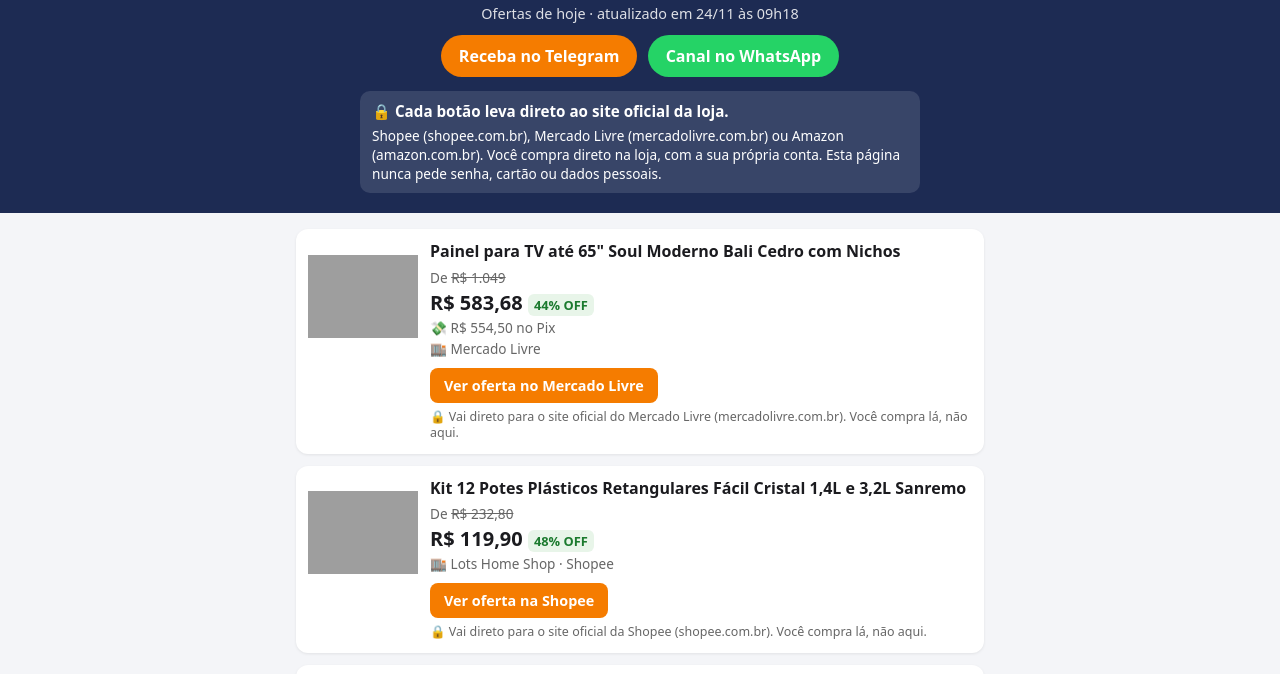
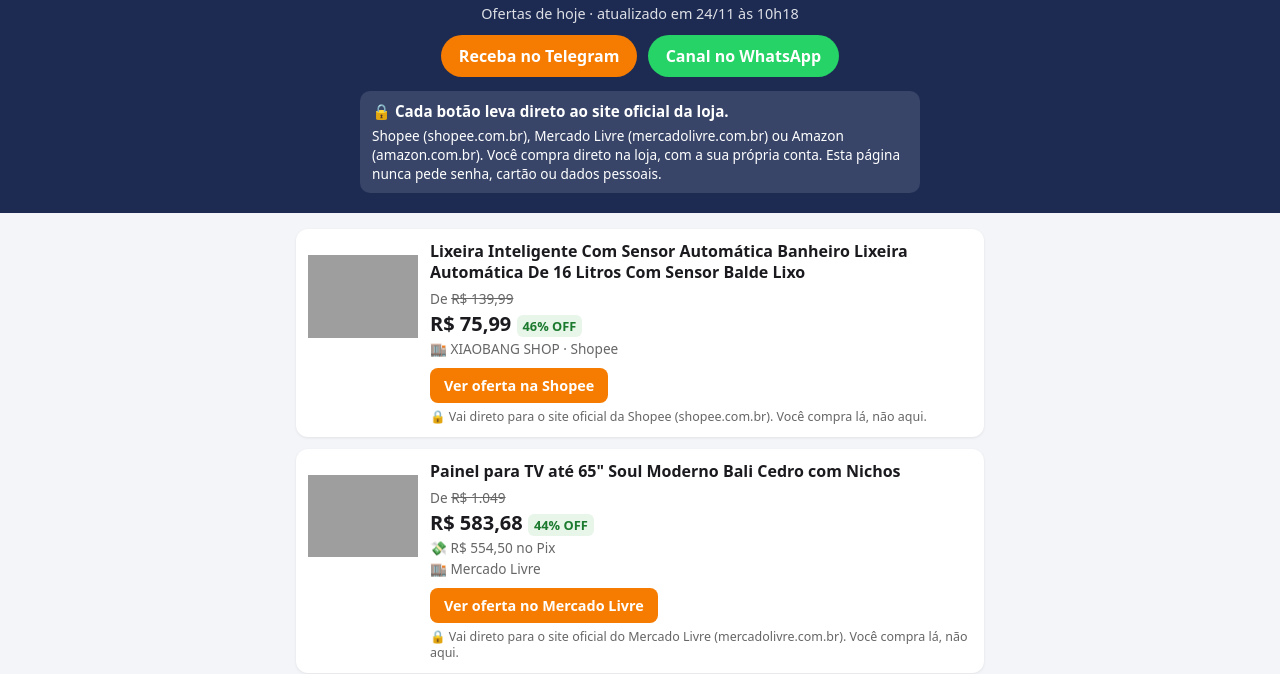
Before and after one commit to ofertascasa/ofertascasa.github.io, a plain HTML site: page index.html in a window 1280 px wide. Shown: the part 55-729 px from the top of the page. Drawn offline with Linux system fonts and the light colour scheme; grey boxes are pictures that could not be loaded.

Commit message:
atualiza as ofertas de hoje

```diff
--- a/index.html
+++ b/index.html
@@ -39,7 +39,7 @@ footer{max-width:720px;margin:0 auto;padding:8px 16px 32px;color:var(--cinza);fo
 <body>
 <header>
 <h1>🛋️ Ofertas Casa</h1>
-<p>Ofertas de hoje · atualizado em 24/11 às 09h18</p>
+<p>Ofertas de hoje · atualizado em 24/11 às 10h18</p>
 <a class="canal" href="https://t.me/OfertasCasaOficial">Receba no Telegram</a>
 <a class="canal whats" href="https://whatsapp.com/channel/0029VbEWegZ9xVJgP6oF842a">Canal no WhatsApp</a>
 <div class="seguro">
@@ -48,6 +48,7 @@ footer{max-width:720px;margin:0 auto;padding:8px 16px 32px;color:var(--cinza);fo
 </div>
 </header>
 <main>
+<article class="oferta"><img src="https://cf.shopee.com.br/file/br-11134207-81z1k-mfvhxi15yww53c" alt="Lixeira Inteligente Com Sensor Automática Banheiro Lixeira Automática De 16 Litros Com Sensor Balde Lixo" loading="lazy"><div class="info"><h2>Lixeira Inteligente Com Sensor Automática Banheiro Lixeira Automática De 16 Litros Com Sensor Balde Lixo</h2><p class="de">De <s>R$ 139,99</s></p><p class="por">R$ 75,99 <span class="off">46% OFF</span></p><p class="loja">🏬 XIAOBANG SHOP · Shopee</p><a class="botao" href="https://s.shopee.com.br/9fMiPC23Ih" target="_blank" rel="sponsored nofollow noopener">Ver oferta na Shopee</a><p class="destino">🔒 Vai direto para o site oficial da Shopee (shopee.com.br). Você compra lá, não aqui.</p></div></article>
 <article class="oferta"><img src="https://http2.mlstatic.com/D_Q_NP_2X_974505-MLA116565594318_092026-E.jpg" alt="Painel para TV até 65&quot; Soul Moderno Bali Cedro com Nichos" loading="lazy"><div class="info"><h2>Painel para TV até 65&quot; Soul Moderno Bali Cedro com Nichos</h2><p class="de">De <s>R$ 1.049</s></p><p class="por">R$ 583,68 <span class="off">44% OFF</span></p><p class="pix">💸 R$ 554,50 no Pix</p><p class="loja">🏬 Mercado Livre</p><a class="botao" href="https://meli.la/1xsBjhR" target="_blank" rel="sponsored nofollow noopener">Ver oferta no Mercado Livre</a><p class="destino">🔒 Vai direto para o site oficial do Mercado Livre (mercadolivre.com.br). Você compra lá, não aqui.</p></div></article>
 <article class="oferta"><img src="https://cf.shopee.com.br/file/sg-11134201-8258b-mr8ux3my05xe93" alt="Kit 12 Potes Plásticos Retangulares Fácil Cristal 1,4L e 3,2L Sanremo" loading="lazy"><div class="info"><h2>Kit 12 Potes Plásticos Retangulares Fácil Cristal 1,4L e 3,2L Sanremo</h2><p class="de">De <s>R$ 232,80</s></p><p class="por">R$ 119,90 <span class="off">48% OFF</span></p><p class="loja">🏬 Lots Home Shop · Shopee</p><a class="botao" href="https://s.shopee.com.br/80EUHtCMJP" target="_blank" rel="sponsored nofollow noopener">Ver oferta na Shopee</a><p class="destino">🔒 Vai direto para o site oficial da Shopee (shopee.com.br). Você compra lá, não aqui.</p></div></article>
 <article class="oferta"><img src="https://cf.shopee.com.br/file/br-11134207-820m1-mukma82eusxs46" alt="Rack Suspenso P/ Tv Até 60 Quarto Painel Estante Sala 1.20m" loading="lazy"><div class="info"><h2>Rack Suspenso P/ Tv Até 60 Quarto Painel Estante Sala 1.20m</h2><p class="de">De <s>R$ 329</s></p><p class="por">R$ 179 <span class="off">46% OFF</span></p><p class="loja">🏬 RIVERZZA · Shopee</p><a class="botao" href="https://s.shopee.com.br/9V3HmkAesm" target="_blank" rel="sponsored nofollow noopener">Ver oferta na Shopee</a><p class="destino">🔒 Vai direto para o site oficial da Shopee (shopee.com.br). Você compra lá, não aqui.</p></div></article>
```
